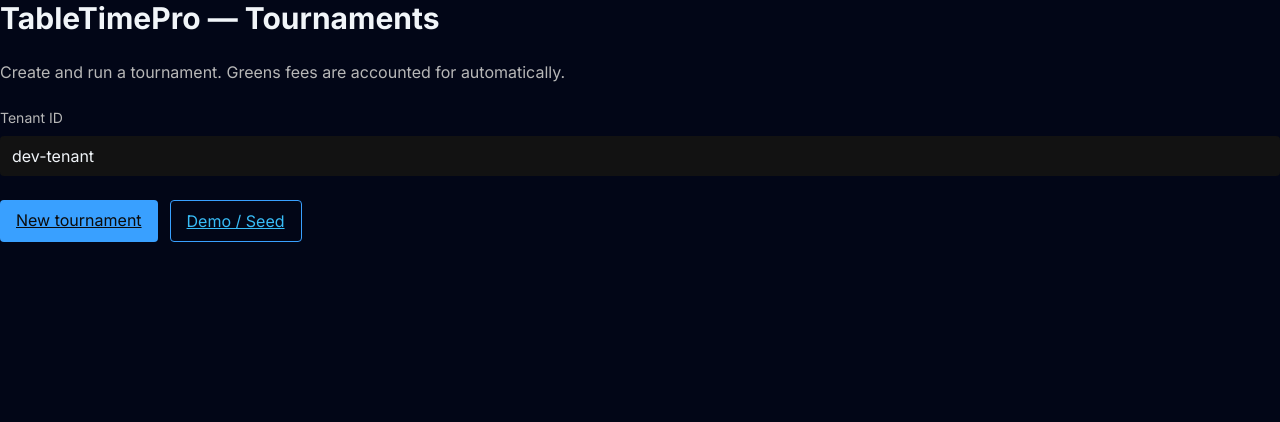
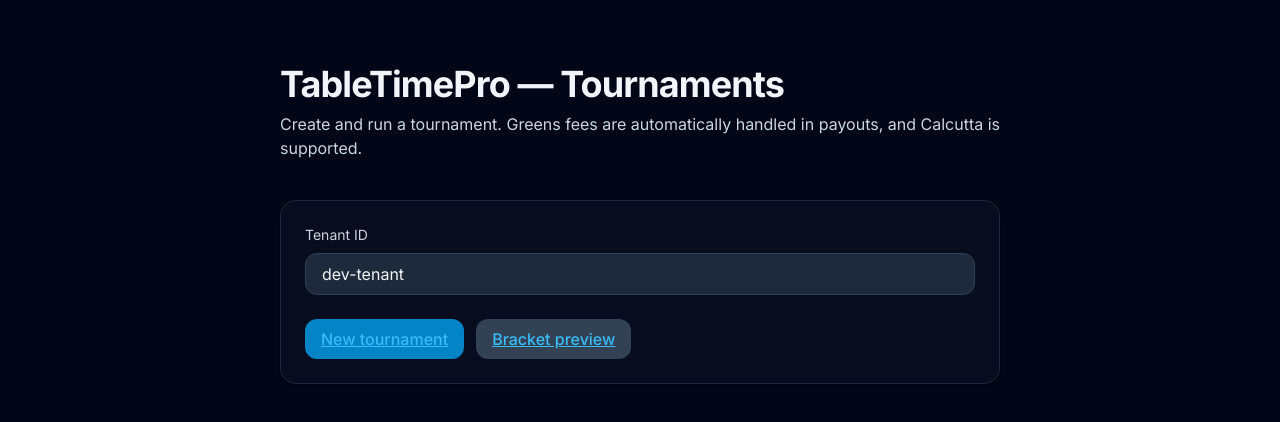
Before and after one commit to 1pocket/tabletimepro-tournaments, a Next.js app in the folder tabletimepro-tournaments/apps/web/: page / in a window 1280 px wide. Shown: the top 422 px of the page. Built offline with nearby package versions, Linux system fonts and the light colour scheme.

Commit message:
Update page.tsx

```diff
--- a/tabletimepro-tournaments/apps/web/app/page.tsx
+++ b/tabletimepro-tournaments/apps/web/app/page.tsx
@@ -1,24 +1,44 @@
-'use client';
-import Link from 'next/link';
-import { useState } from 'react';
+"use client";
+import Link from "next/link";
+import { useState } from "react";
 
 export default function Home() {
-  const [tenantId, setTenantId] = useState('dev-tenant');
+  const [tenantId, setTenantId] = useState("dev-tenant");
+
   return (
-    <main className="space-y-6">
-      <h1 className="text-3xl font-bold">TableTimePro — Tournaments</h1>
-      <p className="text-muted">Create and run a tournament. Greens fees are accounted for automatically.</p>
+    <main className="mx-auto max-w-3xl px-6 py-16">
+      <header className="mb-10">
+        <h1 className="text-3xl md:text-4xl font-bold tracking-tight">TableTimePro — Tournaments</h1>
+        <p className="mt-2 text-slate-300">
+          Create and run a tournament. Greens fees are automatically handled in payouts, and Calcutta is supported.
+        </p>
+      </header>
 
-      <div className="space-y-2">
-        <label className="block text-sm text-muted">Tenant ID</label>
-        <input value={tenantId} onChange={e=>setTenantId(e.target.value)}
-               className="px-3 py-2 rounded bg-panel w-full" />
-      </div>
+      <section className="rounded-2xl border border-slate-800 bg-slate-900/40 p-6 shadow-lg">
+        <label className="block text-sm text-slate-300 mb-2">Tenant ID</label>
+        <input
+          value={tenantId}
+          onChange={(e) => setTenantId(e.target.value)}
+          className="w-full rounded-xl bg-slate-800 border border-slate-700 px-4 py-2 outline-none focus:ring-2 focus:ring-sky-500"
+          placeholder="your-venue-or-tenant"
+        />
 
-      <div className="flex gap-3">
-        <Link className="px-4 py-2 rounded bg-simonis text-bg" href={`/${tenantId}/new`}>New tournament</Link>
-        <Link className="px-4 py-2 rounded border border-simonis" href={`/${tenantId}/demo`}>Demo / Seed</Link>
-      </div>
+        <div className="mt-6 flex flex-wrap gap-3">
+          <Link
+            className="inline-flex items-center rounded-xl bg-sky-600 px-4 py-2 font-medium hover:bg-sky-500"
+            href={`/${encodeURIComponent(tenantId)}/new`}
+          >
+            New tournament
+          </Link>
+
+          <Link
+            className="inline-flex items-center rounded-xl bg-slate-700 px-4 py-2 font-medium hover:bg-slate-600"
+            href={`/${encodeURIComponent(tenantId)}/tournament/preview`}
+          >
+            Bracket preview
+          </Link>
+        </div>
+      </section>
     </main>
-  )
+  );
 }
```
